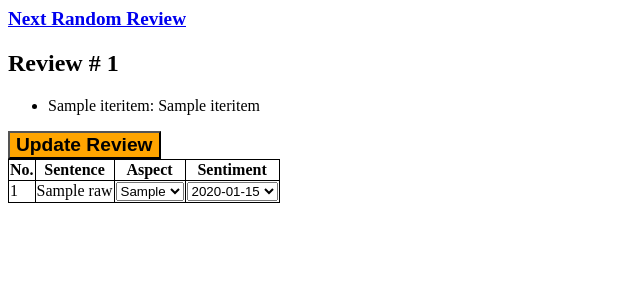
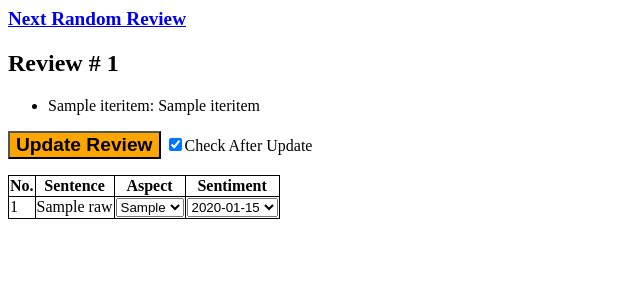
Before and after one commit to stasi009/OpinionMining728, a Flask app: template aspect_sentiment_edit/templates/review.html in a window 1280 px wide. Shown: the top 300 px of the page, without its empty margins (0-640 px from the left). Run offline with Flask 2, Linux system fonts and the light colour scheme; the template is opened without the code that fills it: most values are stand-ins (such as "Sample title", 1, 10 or a date in 2020); parts of the project's set-up code (start-up, migrations or seed data) failed here and were passed over.

Commit message:
add a checkbox beside the update button
control whether re-load and re-check the same review after update

```diff
--- a/aspect_sentiment_edit/templates/review.html
+++ b/aspect_sentiment_edit/templates/review.html
@@ -57,8 +57,10 @@
             </ul>
         </p>
         <form method="post">
-
-            <button type="submit" style="background-color:orange;font-size:1.2em;font-weight:bold">Update Review</button>
+            <p>
+                <button type="submit" style="background-color:orange;font-size:1.2em;font-weight:bold">Update Review</button>
+                <input type="checkbox" name="check_after_update" checked />Check After Update<br />
+            </p>
 
             <table  >
                 <tr>
```
